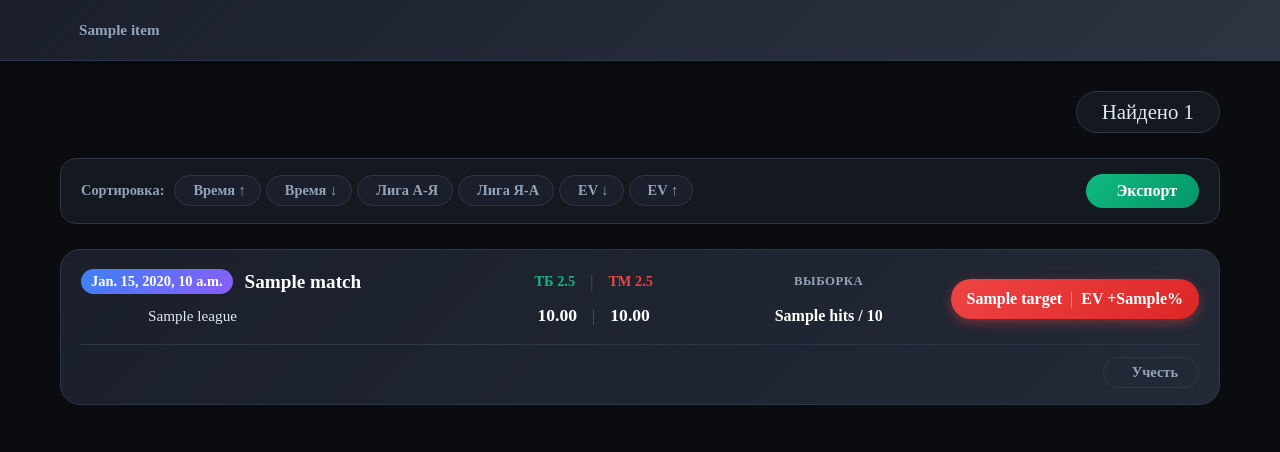
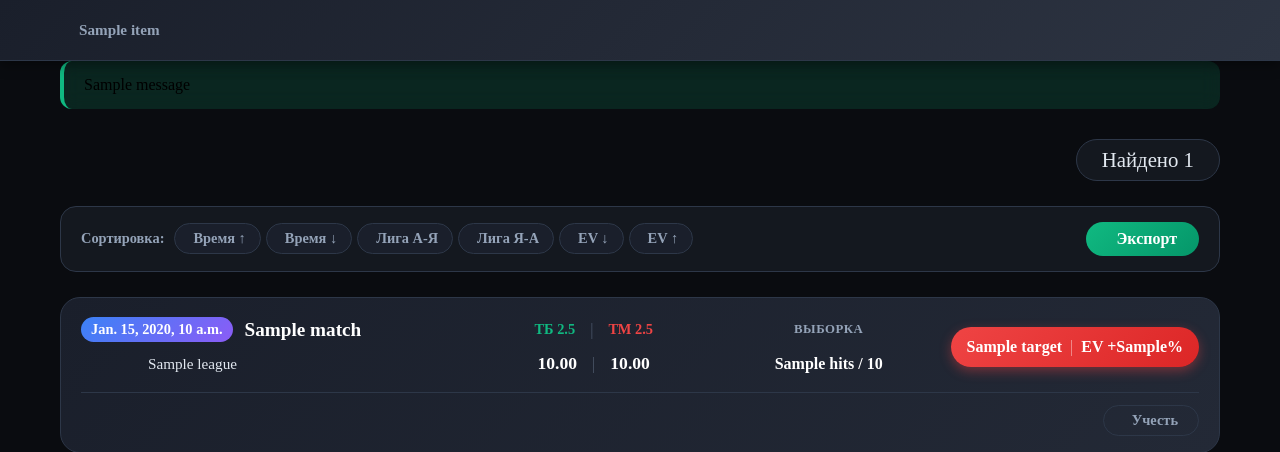
Before and after one commit to fghh111fghh/Depts, a Django app: template depts/app_bets/templates/app_bets/cleaned.html in a window 1280 px wide. Shown: the part 92-544 px from the top of the page. Run offline with Django 5.2, Linux system fonts and the light colour scheme; the template is opened without the code that fills it: most values are stand-ins (such as "Sample title", 1, 10 or a date in 2020); one stand-in notice (Sample message) is shown.

Commit message:
Фиксация

```diff
--- a/depts/app_bets/static/app_bets/css/pages/cleaned.css
+++ b/depts/app_bets/static/app_bets/css/pages/cleaned.css
@@ -475,3 +475,54 @@
 .cl-match-card {
     animation: fadeIn 0.4s ease forwards;
 }
+
+/* ====== АЛЕРТЫ ====== */
+.alert {
+    padding: 15px 20px;
+    border-radius: 12px;
+    margin-bottom: 20px;
+    border-left: 4px solid transparent;
+    display: flex;
+    align-items: center;
+    justify-content: space-between;
+    animation: slideDown 0.3s ease;
+}
+
+.alert-success {
+    background: rgba(16, 185, 129, 0.15);
+    border-left-color: var(--accent-green);
+    color: var(--accent-green-light);
+    backdrop-filter: blur(10px);
+}
+
+.alert-danger {
+    background: rgba(239, 68, 68, 0.15);
+    border-left-color: var(--accent-red);
+    color: var(--accent-red-light);
+    backdrop-filter: blur(10px);
+}
+
+.alert .btn-close {
+    background: transparent;
+    border: none;
+    color: var(--text-muted);
+    font-size: 1.2rem;
+    cursor: pointer;
+    padding: 0 5px;
+    transition: all 0.2s ease;
+}
+
+.alert .btn-close:hover {
+    color: var(--text-primary);
+}
+
+@keyframes slideDown {
+    from {
+        transform: translateY(-20px);
+        opacity: 0;
+    }
+    to {
+        transform: translateY(0);
+        opacity: 1;
+    }
+}
--- a/depts/app_bets/templates/app_bets/cleaned.html
+++ b/depts/app_bets/templates/app_bets/cleaned.html
@@ -3,6 +3,16 @@
 
 {% block content %}
 <link rel="stylesheet" href="{% static 'app_bets/css/pages/cleaned.css' %}">
+
+<!-- Блок сообщений -->
+{% if messages %}
+    {% for message in messages %}
+        <div class="alert alert-{% if message.tags == 'error' %}danger{% else %}success{% endif %} alert-dismissible fade show" role="alert">
+            {{ message }}
+            <button type="button" class="btn-close" data-bs-dismiss="alert" aria-label="Close"></button>
+        </div>
+    {% endfor %}
+{% endif %}
 
 <div class="cl-header">
     <p class="cl-header-description">Найдено {{ total_analyzed }}</p>
```
Also changed, not shown: depts/app_bets/static/app_bets/css/pages/bet_records.css (+51 -0 lines), depts/app_bets/templates/app_bets/bet_records.html (+8 -0 lines), depts/app_bets/views.py (+25 -2 lines).
